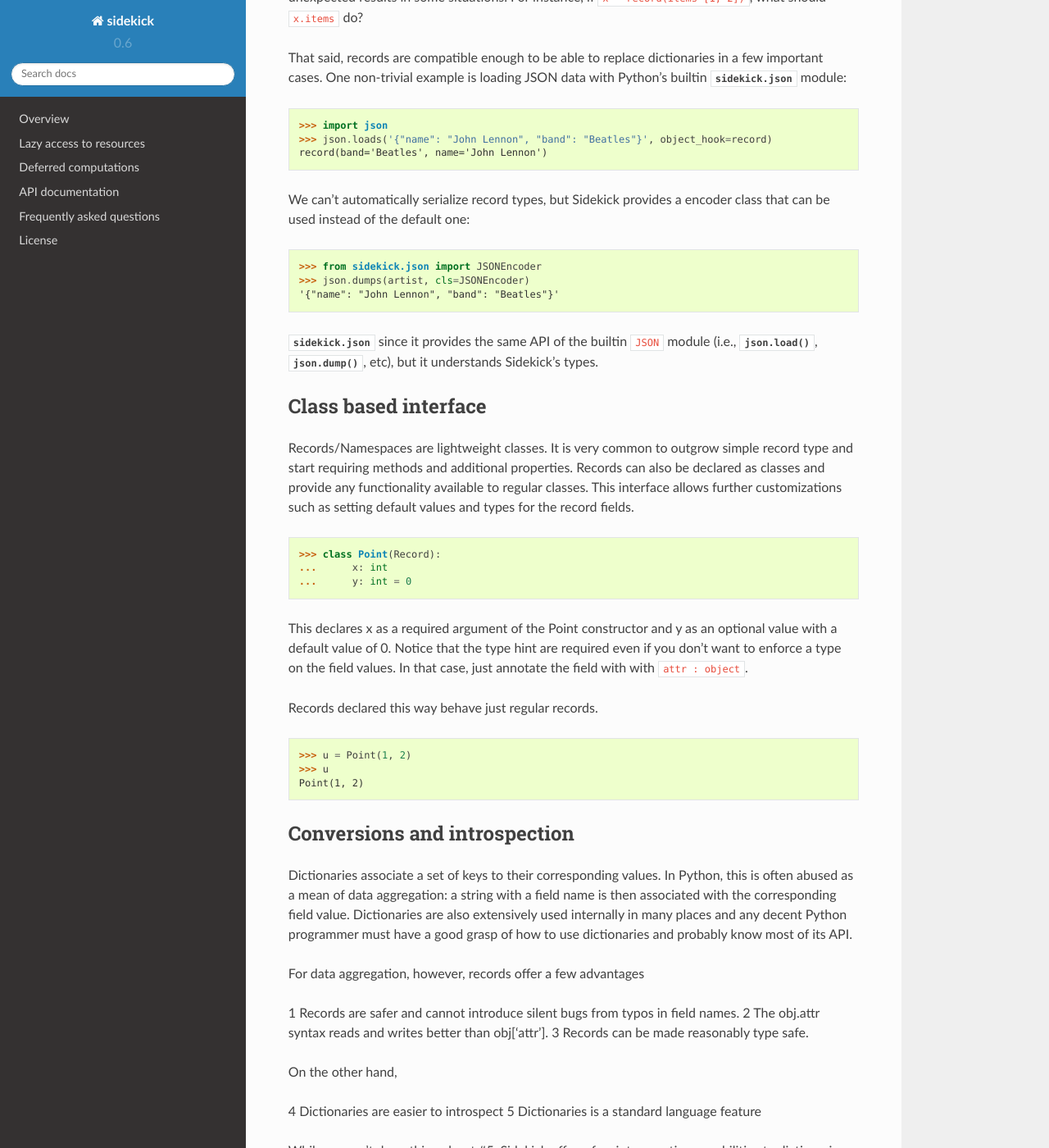
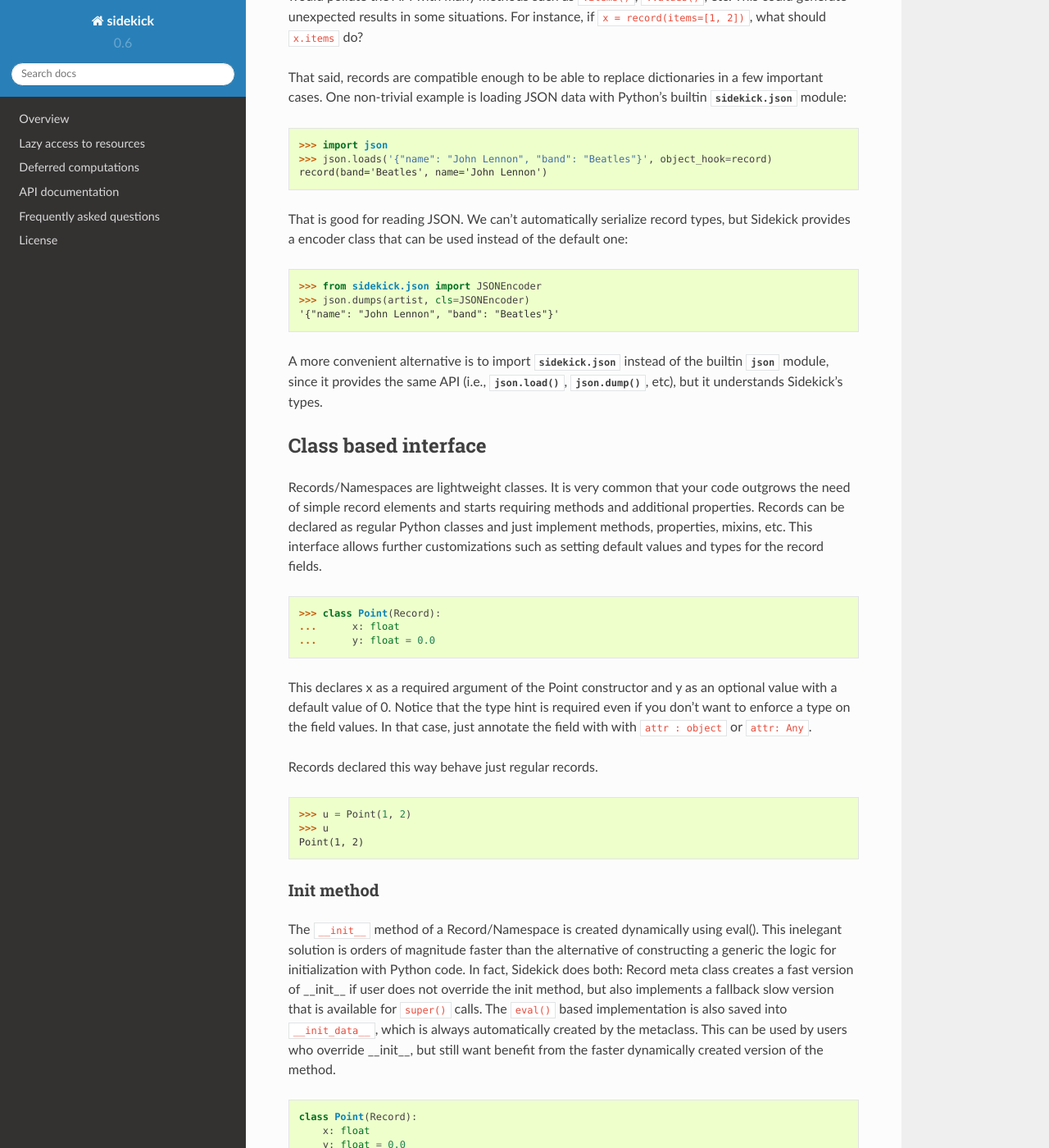
Before and after one commit to fabiommendes/sidekick, a Sphinx documentation site: the page built from docs/types/records.rst, in a window 1280 px wide and 1400 px high, scrolled down 1692 px. Shown: the whole window at 82% size. Built offline with Sphinx 7.4.7 and the Read the Docs theme 2.0.0, drawn with Linux system fonts in a browser that asks for light colours; pages that are not in the unit, such as notebooks, are missing from menus; some of the changed text lies outside the part shown.

Commit message:
Make API of record types more consistent

```diff
--- a/docs/types/records.rst
+++ b/docs/types/records.rst
@@ -32,14 +32,14 @@
 2
 
 As we can see, record instances are already nicely printed (not that ugly
-``<Point 0x...>`` line noise). They also implement hashing and the ``==``
-operator.
+``<Point 0x...>`` line noise) and have useful constructors. They also implement
+hashing, the ``==`` operator and utilities for pickling and deep copy.
 
 Sidekick distinguishes mutable and immutable records types. In fact, we call
 mutable records "namespaces", and they are appropriately created using
-the :func:`Record.namespace` function:
+the :func:`Namespace.define` function:
 
->>> MutablePoint = Record.namespace('MutablePoint', ['x', 'y'])
+>>> MutablePoint = Namespace.define('MutablePoint', ['x', 'y'])
 >>> w = MutablePoint(x=1, y=1)
 >>> w.y = 2  # this will not raise an error!
 >>> w
@@ -65,7 +65,7 @@
 'John Lennon'
 
 Anonymous records have a few tweaks over regular records to make it more
-interoperable with dictionaries and are heavily inspired on Javascript objects.
+interoperable with dictionaries and are somewhat reminiscent of Javascript objects.
 Records can be created from dictionaries and support the getitem interface:
 
 >>> artist = record({'name': 'John Lennon', 'band': 'Beatles'})
@@ -88,35 +88,36 @@
 >>> json.loads('{"name": "John Lennon", "band": "Beatles"}', object_hook=record)
 record(band='Beatles', name='John Lennon')
 
-We can't automatically serialize record types, but Sidekick provides a encoder
-class that can be used instead of the default one:
+That is good for reading JSON. We can't automatically serialize record types,
+but Sidekick provides a encoder class that can be used instead of the
+default one:
 
 >>> from sidekick.json import JSONEncoder
 >>> json.dumps(artist, cls=JSONEncoder)
 '{"name": "John Lennon", "band": "Beatles"}'
 
-:mod:`sidekick.json` since it provides the same API of the builtin ``JSON``
-module (i.e., :func:`json.load`, :func:`json.dump`, etc), but it understands
-Sidekick's types.
+A more convenient alternative is to import :mod:`sidekick.json` instead of the builtin
+:mod:`json` module, since it provides the same API (i.e., :func:`json.load`,
+:func:`json.dump`, etc), but it understands Sidekick's types.
 
 
 Class based interface
 =====================
 
-Records/Namespaces are lightweight classes. It is very common to outgrow simple
-record type and start requiring methods and additional properties. Records can
-also be declared as classes and provide any functionality available to regular
-classes. This interface allows further customizations such as setting default
-values and types for the record fields.
+Records/Namespaces are lightweight classes. It is very common that your code
+outgrows the need of simple record elements and starts requiring methods and
+additional properties. Records can be declared as regular Python classes and just
+implement methods, properties, mixins, etc. This interface allows further
+customizations such as setting default values and types for the record fields.
 
 >>> class Point(Record):
-...      x: int
-...      y: int = 0
+...      x: float
+...      y: float = 0.0
 
 This declares x as a required argument of the Point constructor and y as an
-optional value with a default value of 0. Notice that the type hint are required
+optional value with a default value of 0. Notice that the type hint is required
 even if you don't want to enforce a type on the field values. In that case,
-just annotate the field with with ``attr : object``.
+just annotate the field with with ``attr : object`` or ``attr: Any``.
 
 Records declared this way behave just regular records.
 
@@ -124,16 +125,42 @@
 >>> u
 Point(1, 2)
 
+Init method
+-----------
+
+The ``__init__`` method of a Record/Namespace is created dynamically using eval().
+This inelegant solution is orders of magnitude faster than the alternative of
+constructing a generic the logic for initialization with Python code. In fact,
+Sidekick does both: Record meta class creates a fast version of __init__ if user
+does not override the init method, but also implements a fallback
+slow version that is available for ``super()`` calls. The ``eval()`` based
+implementation is also saved into ``__init_data__``, which is always automatically
+created by the metaclass. This can be used by users who override __init__, but still
+want benefit from the faster dynamically created version of the method.
+
+.. code-block:: python
+
+    class Point(Record):
+        x: float
+        y: float = 0.0
+
+        # Works, but is slow
+        def __init__(self, x, y):
+            super().__init__(x + 0.0, y + 0.0)
+
+        # This is faster
+        def __init__(self, x, y):
+            self.__init_data__(x + 0.0, y + 0.0)
+
 
 Conversions and introspection
 =============================
 
 Dictionaries associate a set of keys to their corresponding values. In Python,
-this is often abused as a mean of data aggregation: a string with a field name
-is then associated with the corresponding field value. Dictionaries are
-also extensively used internally in many places and any decent
-Python programmer must have a good grasp of how to use
-dictionaries and probably know most of its API.
+this is often used (or abused) as a mean of data aggregation: a string with a
+field name is then associated with the corresponding field value. Dictionaries are
+also used internally in many places and any decent Python programmer must have a
+good grasp of how to use dictionaries and know most of its API.
 
 For data aggregation, however, records offer a few advantages
 
@@ -153,17 +180,18 @@
 KeysView({'name': 'John Lennon', 'band': 'Beatles'})
 
 
-Record.D/Record._meta
+Record.M/Record._meta
 -------------------------
 
 The record `M` attribute offers a Mapping interface to a record and support
 all expected dictionary methods (e.g., keys, values, items, etc). Record types
-preserve the order of key declaration, and behave like OrderedDict's.
+preserve the original order of filed declaration, and behave like OrderedDict's.
 
+>>> u = Point(1.0, 2.0)
 >>> for k, v in u.M.items():
 ...     print('%s: %s' % (k, v))
-x: 1
-y: 2
+x: 1.0
+y: 2.0
 
 The `_meta` field is class-bound and provides information about the record type
 
@@ -175,12 +203,12 @@
 **Default values**
 
 >>> Point._meta.defaults
-mappingproxy({'y': 0})
+mappingproxy({'y': 0.0})
 
 **Field types**
 
 >>> Point._meta.types
-(<class 'int'>, <class 'int'>)
+(<class 'float'>, <class 'float'>)
 
 
 Conversions
@@ -190,9 +218,21 @@
 converted to regular dictionaries using the standard dict(record) method.
 
 >>> dict(u)
-{'x': 1, 'y': 2}
+{'x': 1.0, 'y': 2.0}
 
 We can convert a dictionary to a record using the standard unpacking syntax:
 
->>> Point(**{'x': 1, 'y': 2})
-Point(1, 2)
+>>> Point(**{'x': 1.0, 'y': 2.0})
+Point(1.0, 2.0)
+
+
+Type safety
+-----------
+
+We are still defining how typechecks in records classes behave. For one side,
+static type safety makes code more robust, but on the other hand it is not
+very Pythonic to use explicit instance checks and type hints are generally
+interpreted as a suggestion of use (even a strong suggestion), and not as
+an strict contract. For now, any code that passes wrong values of the wrong
+types to a record subclass is in the realm of "undefined behavior" and might
+break in future releases of Sidekick.
```
Also changed, not shown: other parts of docs/types/records.rst (+2 -2 lines), 3 other files.
